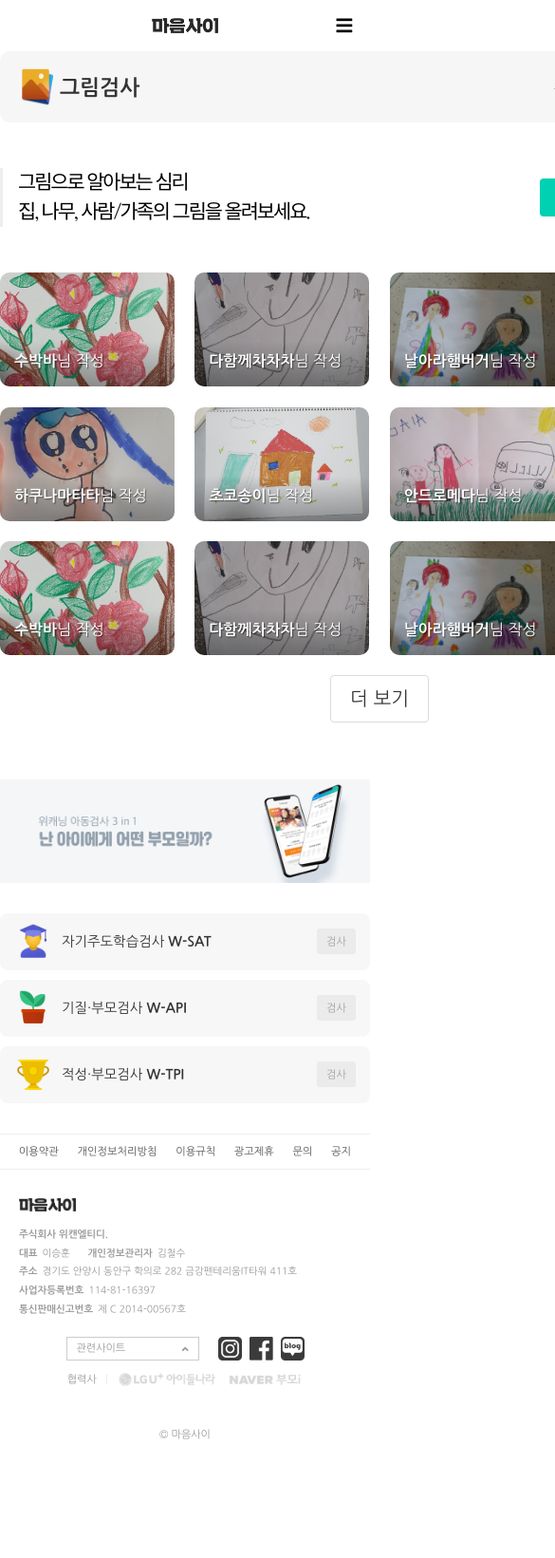
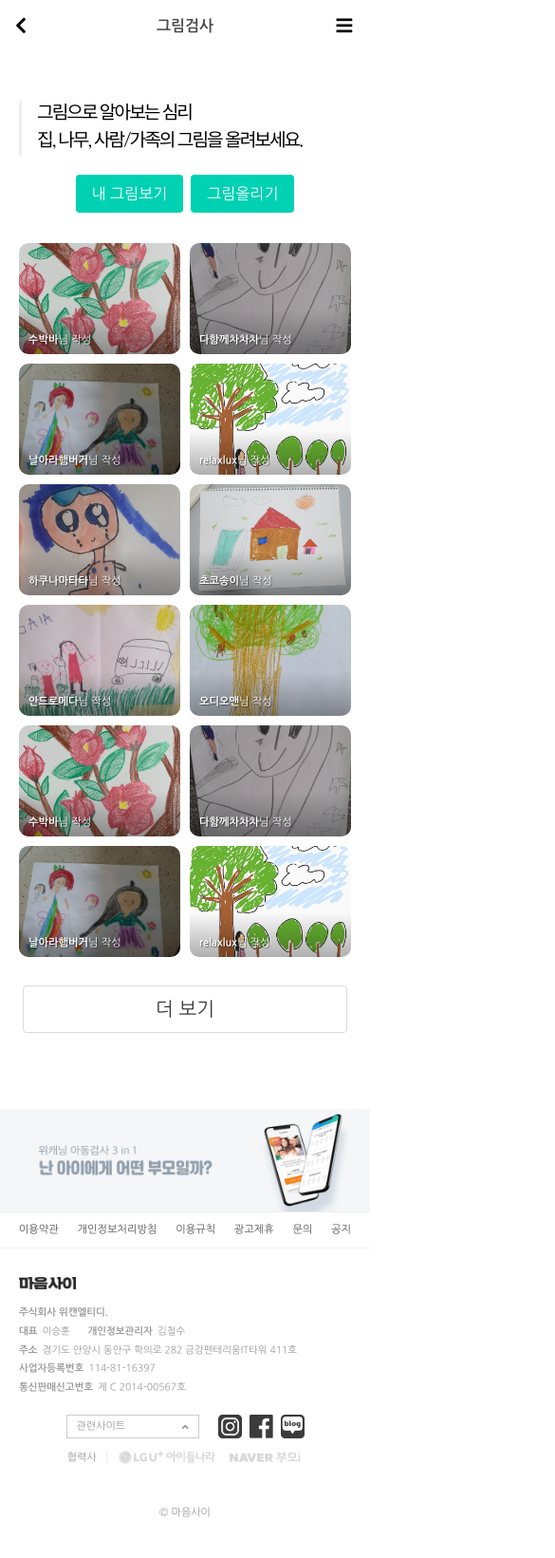
Before and after one commit to newscool/maumpsy, a plain HTML site: page drawingTest_list.html in a window 390 px wide. Shown: the top 1641 px of the page at 95% size, 585 px wide, since content can reach past the window. Before the commit the page ends 1559 px from the top, so only its background shows below. Drawn offline with Linux system fonts and the light colour scheme.

Commit message:
04 edit: 그림검사 템플릿 수정/모바일 반응형

```diff
--- a/css/mobile.css
+++ b/css/mobile.css
@@ -8,18 +8,21 @@
         flex-basis: 120px;
     }
 
-    header .main-menu>li> a {
+    header .main-menu>li>a {
         font-size: 1rem;
         line-height: 2;
     }
+
     header .sub-menu {
         width: 150px;
         left: 20px;
         top: 40px;
     }
+
     header .sub-menu a {
         padding: 5px 20px;
     }
+
     header .sub-menu span {
         font-size: 13px !important;
     }
@@ -32,6 +35,7 @@
         font-size: .8rem;
         margin-right: 10px;
     }
+
 }
 
 @media(max-width:768px) {
@@ -43,6 +47,7 @@
 
     header.is-fixed .container {
         position: fixed;
+        top: 0;
         background-color: #fff;
         box-shadow: 0 3px 10px rgba(20, 20, 20, .08);
         animation: headerIn .3s ease-out;
@@ -75,17 +80,22 @@
         padding-right: 10px;
     }
 
-    .index header .page-prev {
-        visibility: hidden;
+    .index header .logo {
+        flex-basis: auto;
+        height: 16px;
     }
 
     header .logo {
         flex-basis: auto;
-        height: 16px;
+        height: auto;
     }
 
     header .logo img {
         display: block;
+    }
+
+    header .logo .mobile-current-title {
+        font-weight: 600;
     }
 
     .mobile-menu {
@@ -239,6 +249,28 @@
         color: #000;
     }
 
+    .sub .main-title {
+        display: none;
+    }
+
+    .sub .image-test .container {
+        width: 100%;
+    }
+
+    .top-bar {
+        flex-direction: column;
+        margin: 2rem 0;
+    }
+
+    .top-bar .buttons {
+        margin-top: 20px;
+        justify-content: center;
+    }
+
+    .top-bar .description {
+        font-size: 1.2rem;
+    }
+
     .main .swiper-container {
         padding-top: 30px;
         padding-bottom: 30px;
@@ -288,7 +320,8 @@
         margin-bottom: 2rem;
     }
 
-    .main section:not(.slider-banner) .container {
+    .main section:not(.slider-banner) .container,
+    .sub section:not(.slider-banner) .container {
         padding: 20px;
     }
 
@@ -327,22 +360,30 @@
         margin: 3px;
     }
 
-    .main .image-test .image-list {
+    .image-test .image-list {
         display: grid;
         grid-template-columns: repeat(2, 1fr);
-        grid-template-rows: repeat(4, 30vw);
+        grid-auto-rows: 30vw;
         gap: 10px;
     }
 
-    .main .image-test .image-list li {
+    .image-test .image-list li {
         width: auto;
         margin: 0;
     }
 
-    .main .image-test .image-list li span {
+    .image-test .image-list li span {
         font-size: .7rem;
         bottom: 6px;
         left: 10px;
+    }
+
+    .image-list+.buttons {
+        margin-top: 30px;
+    }
+
+    .image-list+.buttons .button {
+        width: 100%;
     }
 
     .main .manual-list {
@@ -409,6 +450,39 @@
 
     .main .relaxation .content-list dl dd {
         font-size: .7rem;
+    }
+
+    .post-detail,
+    .post-write {
+        padding: 0;
+    }
+
+    .comments {
+        padding: 0;
+        margin-top: 50px;
+    }
+
+    .post-detail .images,
+    .post-write .images {
+        margin-bottom: 1rem;
+    }
+
+    .images.js-upload-image .upload-button {
+        width: 100%;
+        padding: 20px;
+    }
+
+    .images.js-upload-image .upload-button img {
+        width: 3rem;
+        object-fit: contain;
+    }
+
+    .images.js-upload-image .upload-button p {
+        font-size: 12px;
+    }
+
+    .images.js-upload-image .upload-button p b {
+        font-size: 1rem;
     }
 
     .fullwidth-banner .container {
--- a/css/styles.css
+++ b/css/styles.css
@@ -791,6 +791,9 @@ header .util a:last-of-type {
     margin-bottom: 2rem;
     color: #555;
 }
+.post-write .body .textarea {
+    height: 200px;
+}
 
 .post-detail .bottom {
     display: flex;
@@ -930,7 +933,7 @@ header .util a:last-of-type {
 .comment-list .comment-body {
     font-size: 15px;
     line-height: 1.4;
-    margin-bottom: 10px;
+    margin-bottom: 20px;
     color: #777;
     text-align: justify;
 }
@@ -978,7 +981,7 @@ header .util a:last-of-type {
 .comment-list .reply-container {
     display: none;
     background-color: #FAFAFA;
-    padding: 15px 15px 20px 25px;
+    padding: 15px;
 }
 
 .comment-list .reply-container.is-active {
--- a/drawingTest_list.html
+++ b/drawingTest_list.html
@@ -13,7 +13,7 @@
     <link rel="stylesheet" href="./css/mobile.css">
 </head>
 
-<body class="index">
+<body>
 
     <header>
         <!-- 네비게이션 -->
@@ -22,9 +22,10 @@
                 <i class="fas fa-chevron-left"></i>
             </a>
             <div class="logo">
-                <a href="">
+                <a href="" class="is-hidden-mobile">
                     <img src="./img/logo.png" alt="마음사이">
                 </a>
+                <div class="mobile-current-title is-hidden-tablet">그림검사</div>
             </div>
             <nav class="menu is-hidden-mobile">
                 <ul class="main-menu">
@@ -415,41 +416,6 @@
             </div>
         </section>
 
-        <!-- 위캐닝 심리검사 for mobile -->
-        <section class="wecaning-test is-hidden-desktop">
-            <div class="container">
-                <ul class="item-list">
-                    <li>
-                        <a href="">
-                            <div class="image">
-                                <img src="./img/icon_wecaning_1.png">
-                            </div>
-                            <span class="name">자기주도학습검사 <b>W-SAT</b></span>
-                            <span class="link">검사</span>
-                        </a>
-                    </li>
-                    <li>
-                        <a href="">
-                            <div class="image">
-                                <img src="./img/icon_wecaning_2.png">
-                            </div>
-                            <span class="name">기질·부모검사 <b>W-API</b></span>
-                            <span class="link">검사</span>
-                        </a>
-                    </li>
-                    <li>
-                        <a href="">
-                            <div class="image">
-                                <img src="./img/icon_wecaning_3.png">
-                            </div>
-                            <span class="name">적성·부모검사 <b>W-TPI</b></span>
-                            <span class="link">검사</span>
-                        </a>
-                    </li>
-                </ul>
-            </div>
-        </section>
-
     </main>
 
     <footer class="footer">
--- a/js/scripts.js
+++ b/js/scripts.js
@@ -24,6 +24,12 @@ $(function () {
     })
     $(".close-mobile-menu").click(function () {
         closeMobileMenu();
+        return false;
+    })
+
+    // 모바일 헤더: 이전페이지로 가기
+    $(".page-prev").click(function() {
+        history.back();
         return false;
     })
 
```
Also changed, not shown: drawingTest_detail.html (+2 -1 lines), drawingTest_write.html (+2 -1 lines).
